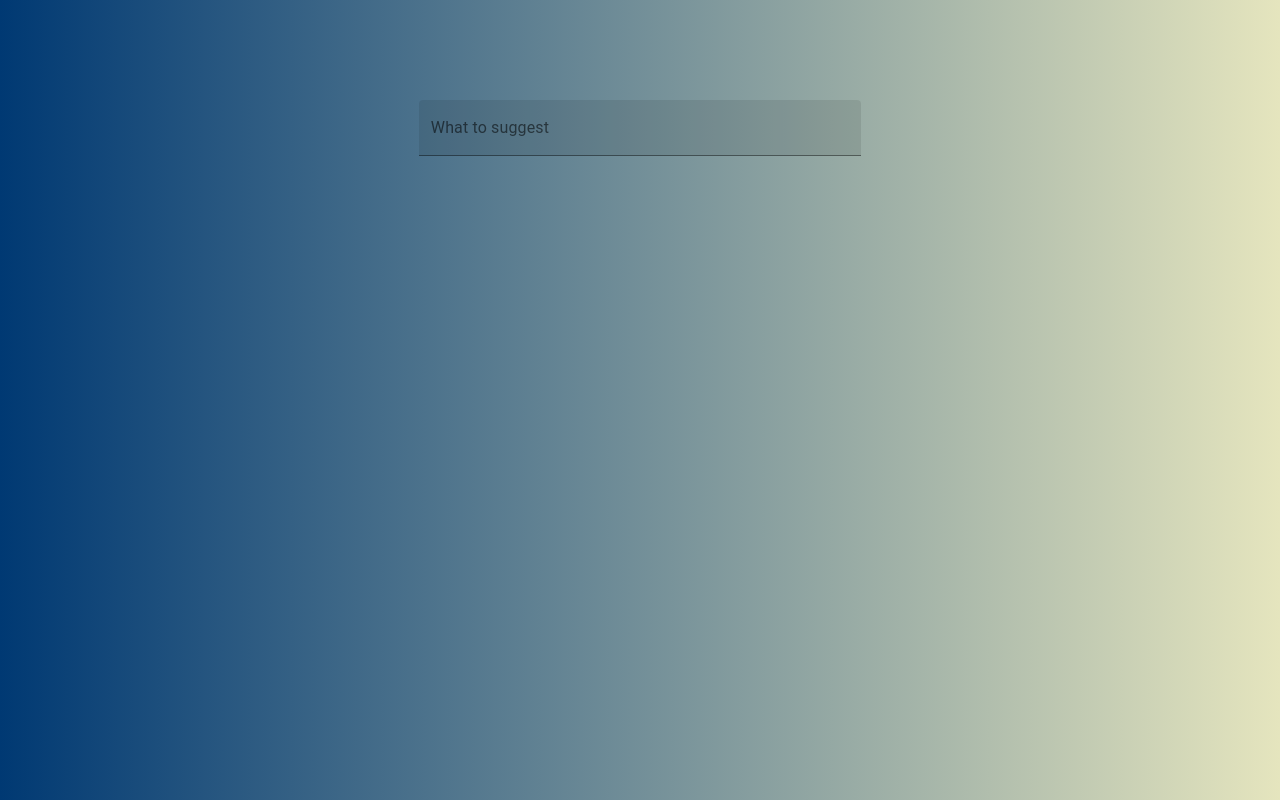
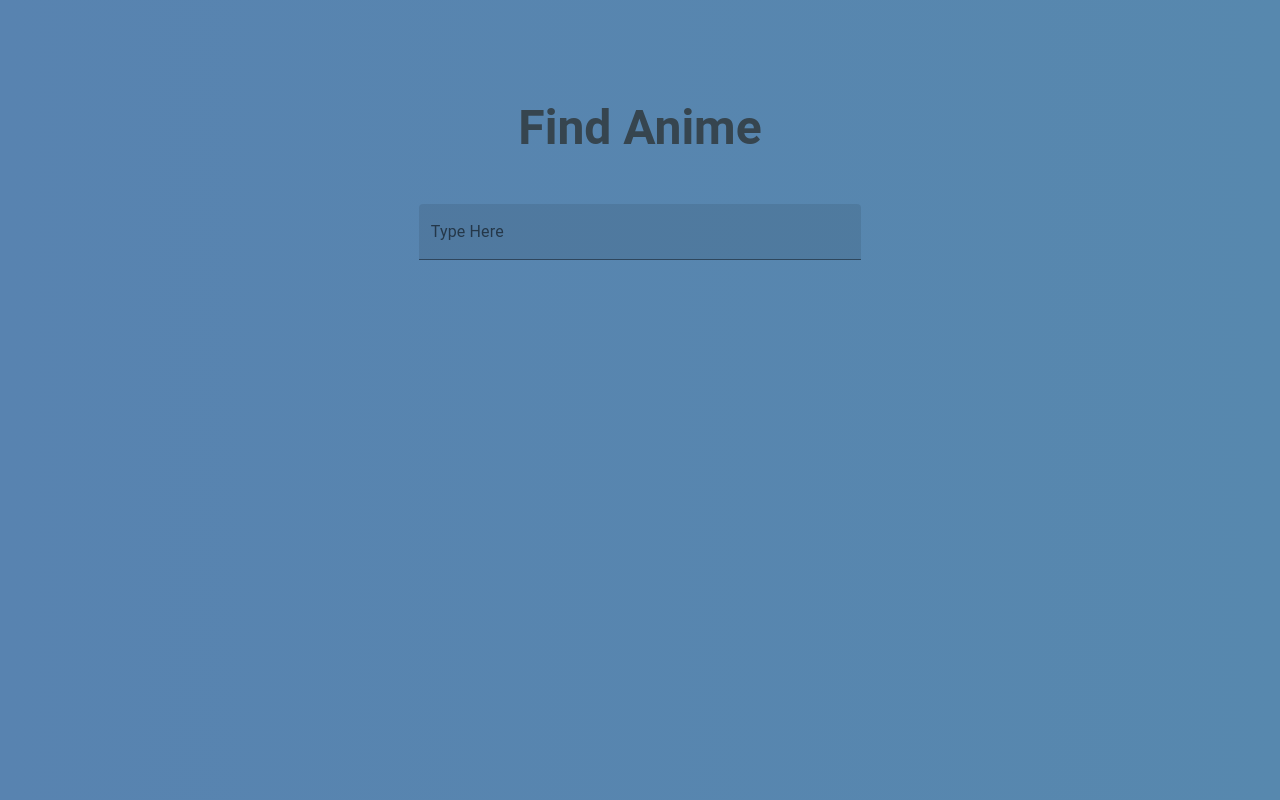
Before and after one commit to Blourvim/friendly-potato, a React (Create React App) app in the folder client/: page / in a window 1280 px wide. Built offline with nearby package versions, Linux system fonts and the light colour scheme.

Commit message:
final style touches

```diff
--- a/client/src/AnimeCard.js
+++ b/client/src/AnimeCard.js
@@ -9,10 +9,15 @@ const useStyles = makeStyles({
         width:'345px',
         borderRadius:'15px',
         paddingTop:'40px',
-        marginBottom:'40px'
-    },
+        marginBottom:'40px',
+        backgroundColor:'#9bc8dc'
+      },
     content:{
-      paddingBottom:'30px'
+      paddingBottom:'30px',
+      backgroundColor:'#9bc8dc',
+    color:'#36454f',
+
+
     },
     media:{
       width:'auto',
--- a/client/src/SearchBar.js
+++ b/client/src/SearchBar.js
@@ -18,16 +18,14 @@ const useStyles = makeStyles((theme) => ({
   listItem:{
     height:'60px',
     display:'flex',
-    marginTop:'15px',
-    background:'hsla(240, 100%, 50%, 0.1) ',
+    background:'hsla(240, 100%, 80%, 0.2) ',
     width:'60%',
+    marginTop:'14px',
     minWidth:'330px',
     borderRadius:'15px',
     borderTopLeftRadius:'60px',
     borderBottomLeftRadius:'60px',
-    whiteSpace:'nowrap',
-    overflow:'hidden',
-    textOverflow:'ellipsis'
+
   },
   avatar:{
       height:'60px',
@@ -35,16 +33,25 @@ const useStyles = makeStyles((theme) => ({
   },
   title:{
       marginTop:'14px',
-      marginLeft:'30px',
       fontSize:'1.3rem',
-      color:'#e5e4e2'
+      color:'#e5e4e2',
+      width:'90%',
+      whiteSpace:'nowrap',
+      overflow:'hidden',
+      textOverflow:'ellipsis'
   }
   ,ul:{
       padding:'0'
   },
   textField:{
       width:'35%',
-      minWidth:'330px'
+      minWidth:'330px',
+  },
+  text:{
+    marginBottom:'3rem',
+    color:'#36454f',
+    fontWeight:'bold'
+
   }
 
 }));
@@ -83,7 +90,7 @@ const pickAnime=(e,animeInfo)=>{
     debounce((value) => {
       if(value.length >= 3){
 
-        axios.get(`https://api.jikan.moe/v3/search/anime?q=${value}`)
+        axios.get(`https://api.jikan.moe/v3/search/anime?q=${value}&genre=12&genre_exclude=0`)
         .then(res =>{setResult(Object.entries(res.data.results))
             console.log(res)
 
@@ -103,8 +110,10 @@ const pickAnime=(e,animeInfo)=>{
 
   return (
     <Container align='center' className={classes.suggestionContainer}>
+    <Typography className={classes.text} variant='h3'>Find Anime</Typography>
+
       <div>
-       <TextField className={classes.textField} id="filled-basic" onChange={(e)=>handleChange(e)} label="What to suggest" variant="filled" />
+       <TextField  className={classes.textField} id="filled-basic" onChange={(e)=>handleChange(e)} label="Type Here" variant="filled" />
 
         </div>
       <div>
--- a/client/src/style.css
+++ b/client/src/style.css
@@ -1,5 +1,5 @@
 body {
   background: #003973; /* fallback for old browsers */
-  background: -webkit-linear-gradient(to right, #003973, #e5e5be); /* Chrome 10-25, Safari 5.1-6 */
-  background: linear-gradient(to right, #003973, #e5e5be); /* W3C, IE 10+/ Edge, Firefox 16+, Chrome 26+, Opera 12+, Safari 7+ */
+  background: -webkit-linear-gradient(to right, #5883B0,#5788ae); /* Chrome 10-25, Safari 5.1-6 */
+  background: linear-gradient(to right, #5883B0,#5788ae); /* W3C, IE 10+/ Edge, Firefox 16+, Chrome 26+, Opera 12+, Safari 7+ */
 }
```
